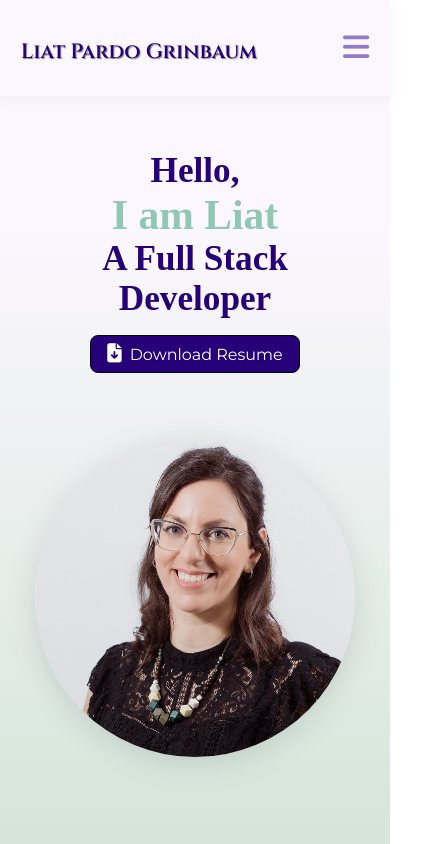
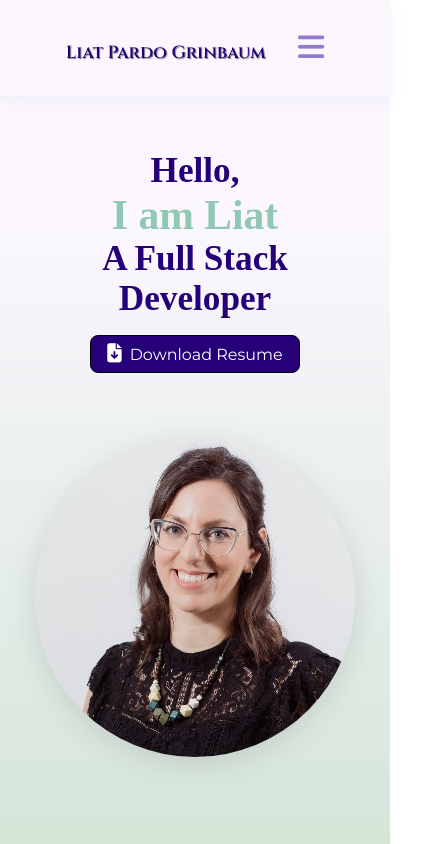
Before and after one commit to LiatPardoGrinbaum/Portfolio, a React (Create React App) app: page / in a window 390 px wide. Shown: the top 844 px of the page, 445 px wide, since content can reach past the window. Built offline with nearby package versions, Linux system fonts and the light colour scheme; a web font is replaced by a local one.

Commit message:
nvbar mobile issues on phone- try to resolve

```diff
--- a/src/scss/App.css
+++ b/src/scss/App.css
@@ -417,7 +417,11 @@
 @media (max-width: 450px) {
   .navbar-container .navbar-inner {
     width: 100%;
+    max-width: 300px;
     padding: 0rem 1.3rem;
+  }
+  .logo h2 {
+    font-size: 1.1rem;
   }
 }
 #portfolio {
--- a/src/scss/_navbar.scss
+++ b/src/scss/_navbar.scss
@@ -148,8 +148,13 @@
   .navbar-container {
     .navbar-inner {
       width: 100%;
-      // max-width: 350px;
+      max-width: 300px;
       padding: 0rem 1.3rem;
     }
   }
+  .logo {
+    h2 {
+      font-size: 1.1rem;
+    }
+  }
 }
```
Also changed, not shown: 1 other file (tests, documents, lock files or other folders).
